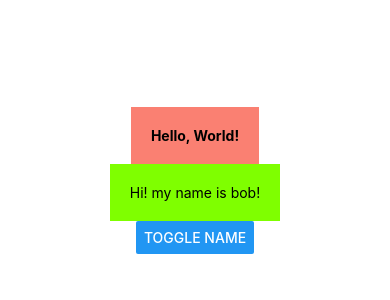
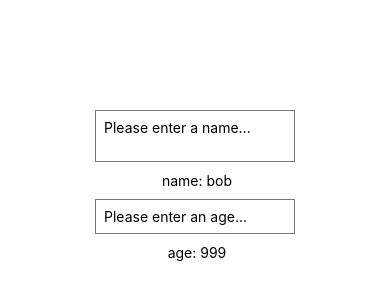
Before and after one commit to r0b-adams/hello-react-native, a React Native app: screen / in a window 390 px wide. Shown: the part 242-542 px from the top of the page. Built offline with nearby package versions, Linux system fonts and the light colour scheme.

Commit message:
explored text inputs

```diff
--- a/App.tsx
+++ b/App.tsx
@@ -1,24 +1,30 @@
 import { useState } from 'react';
-import { Button, StyleSheet, Text, View } from 'react-native';
+import { StyleSheet, Text, TextInput, View } from 'react-native';
 
 export default function App() {
   const [name, setName] = useState('bob');
+  const [age, setAge] = useState('999');
 
-  const toggleName = () => {
-    name === 'bob' ? setName(() => 'robert') : setName(() => 'bob');
-  };
+  const handleNameChange = (text: string) => setName(() => text);
+
+  const handleAgeChange = (text: string) => setAge(() => text);
 
   return (
     <View style={styles.container}>
-      <View style={styles.header}>
-        <Text style={styles.boldText}>Hello, World!</Text>
-      </View>
-      <View style={styles.body}>
-        <Text>Hi! my name is {name}!</Text>
-      </View>
-      <View style={styles.button}>
-        <Button title='toggle name' onPress={toggleName} />
-      </View>
+      <TextInput
+        style={styles.input}
+        multiline
+        placeholder='Please enter a name...'
+        onChangeText={handleNameChange}
+      />
+      <Text> name: {name}</Text>
+      <TextInput
+        style={styles.input}
+        keyboardType='numeric'
+        placeholder='Please enter an age...'
+        onChangeText={handleAgeChange}
+      />
+      <Text> age: {age}</Text>
     </View>
   );
 }
@@ -30,19 +36,11 @@ const styles = StyleSheet.create({
     alignItems: 'center',
     justifyContent: 'center',
   },
-  header: {
-    backgroundColor: 'salmon',
-    padding: 20,
-  },
-  boldText: {
-    fontWeight: 'bold',
-  },
-  body: {
-    backgroundColor: 'chartreuse',
-    padding: 20,
-  },
-  button: {
-    borderRadius: 5,
-    color: 'red',
+  input: {
+    borderWidth: 1,
+    borderColor: '#777',
+    padding: 8,
+    margin: 10,
+    width: 200,
   },
 });
```
